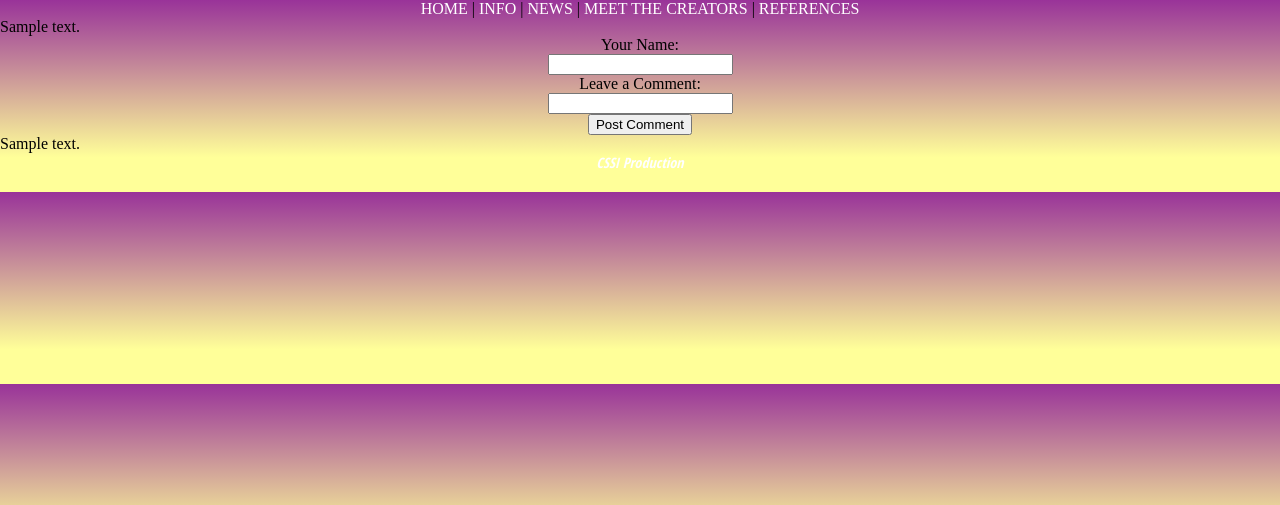
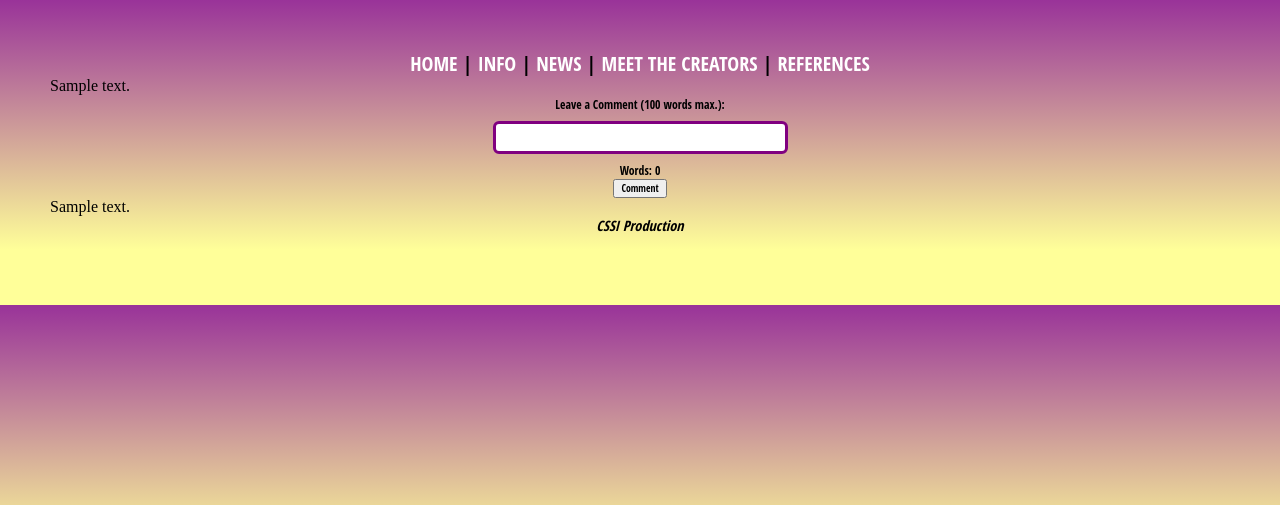
Before and after one commit to acpollmann/BrainProject, a Python web app: template FinalBrain/templates/pages.html in a window 1280 px wide. Shown: the top 505 px of the page. Run offline with Jinja, Linux system fonts and the light colour scheme; the template is opened without the code that fills it: most values are stand-ins (such as "Sample title", 1, 10 or a date in 2020); some libraries are stand-ins or nearby versions.

Commit message:
Amy's work

```diff
--- a/FinalBrain/main.py
+++ b/FinalBrain/main.py
@@ -56,7 +56,7 @@ class PostHandler(webapp2.RequestHandler):
         self.sendResponse(None)
 
     def post(self):
-        self.sendResponse(page_id, self.request.get("comment"))
+        self.sendResponse(self.request.get("comment"))
 
     def sendResponse(self, new_comment):
         # This creates and serves the blog post page
@@ -99,6 +99,7 @@ class AdminHandler(webapp2.RequestHandler):
         news_link = self.request.get("news_link")
         new_news_entry = NewsPost(news_title, news_preview, news_link)
         new_news_entry.store()
+        self.response.out.write( "Thank you. You have submitted a new news article." )
 
 
 app = webapp2.WSGIApplication([
--- a/FinalBrain/source/data.py
+++ b/FinalBrain/source/data.py
@@ -1,10 +1,5 @@
 from google.appengine.ext import ndb
 
-<<<<<<< HEAD
-class Data(ndb.Model):
-    brain_part = ndb.StringProperty()
-    brain_description = ndb.StringProperty()
-=======
 class NewsData(ndb.Model):
     news_title = ndb.StringProperty()
     news_preview = ndb.StringProperty()
@@ -31,4 +26,3 @@ def newsAsHTML():
         html_string += " <p class= 'news_snippets' >" + news_item.news_preview + "</p>"
         html_string += "<span class = 'show-more'> <a href=\"" + news_item.news_link + "\"> Read More...</a></span>"
     return html_string
->>>>>>> 24005286f214974c514fdb6c7cb88f8f291fc22a
--- a/FinalBrain/static/Brain.css
+++ b/FinalBrain/static/Brain.css
@@ -1,3 +1,18 @@
+/* div.transbox {
+  margin: 30px;
+  background-color: #ffffff;
+  border: 10px solid black;
+  opacity: 0.6;
+  filter: alpha(opacity=60); /* For IE8 and earlier */
+/*}
+/*
+div.transbox p {
+  margin: 5%;
+  font-weight: bold;
+  color: #000000;
+}
+*/
+
 a{
  color:white;
 
@@ -36,6 +51,11 @@ a.news{
 
 
 }
+textarea {
+    height: 100%;
+    width: 100%;
+    border: 0px;
+}
 .show-more{
   text-decoration: none;
 }
@@ -50,13 +70,9 @@ p{
   font-size: 20px;
   color: black;
 }
-#homepage{
-  background: linear-gradient(to bottom, #993399 0%, #ffff99 82%);
-}
 body{
   background: linear-gradient(to bottom, #993399 0%, #ffff99 82%);
 }
-
 #area2:hover {
   opacity: 0.2;
 }
@@ -65,12 +81,17 @@ body{
   width: 100%;
 }
 
-
+.comment_style{
+  font-family: 'Open Sans Condensed', sans-serif;
+  font-size-adjust:0.40;
+  font-weight:700;
+  font-style:normal;
+}
 
 body{
-        margin: 0;
+        margin: 40px;
         min-width: 980px;
-        padding: 0;
+        padding: 10px;
 }
 
 p{
@@ -99,7 +120,6 @@ h2{
         font-weight:500;
         font-style:normal;
 }
-
 #header h1, #pixels{
         color: #48941A;
 }
@@ -125,7 +145,11 @@ h2{
         position: fixed;
         right: 20px;
 }
-
+#navigation_bar{
+  font-family: 'Open Sans Condensed', sans-serif;
+  font-style:normal;
+  font-size: 20px;
+}
 #nav li{
         margin: 0 0 15px 0;
 }
@@ -139,13 +163,13 @@ h2{
 		background-size: cover;
         color: white;
         height: 600px;
-        margin: 0 auto;
+        margin: 0;
         padding: 0;
         width: 100%;
 }
 
 #second{
-        background: url("https://images-na.ssl-images-amazon.com/images/I/91ONEZnZWDL.png") 50% 0 no-repeat fixed;
+        background: url("http://sss.ysmu.info/wp-content/uploads/2015/08/neurons-fly-through_3d_model_max_c3082c11-d777-43dc-afd2-7172f7ffb249.jpg") 50% 0 no-repeat fixed;
 		background-size: cover;
         color: white;
         height: 1300px;
@@ -153,6 +177,7 @@ h2{
         overflow: hidden;
         padding: 0;
         width: 100%;
+        opacity: 0.2;
 }
 
 #second .bg{
@@ -165,10 +190,11 @@ h2{
         max-width: 1900px;
 		width: 100%;
         overflow: hidden;
+        opacity: 0.8;
 }
 
 #third{
-        background: url("http://2.bp.blogspot.com/-pN-7EyENcVs/TuJFLimHYeI/AAAAAAAAABg/fDRXDgbO6JE/s1600/3d+brain.png") 50% 0 no-repeat fixed;
+        background: url("http://www.ziptrials.us/wp-content/uploads/2013/03/Neurons.jpg") 50% 0 no-repeat fixed;
 		background-size: cover;
         color: black;
         height: 650px;
@@ -177,14 +203,44 @@ h2{
         overflow: hidden;
         padding: 0;
 }
-
 #fifth{
         background: #ccc;
         height: 400px;
         margin: 0 auto;
         padding: 40px 0 0 0;
 }
+textarea {
+    width: 25%;
+    height: 150px;
+    padding: 6px 12px;
+    margin: 8px 0;
+    box-sizing: border-box;
+    border: 3px solid purple;
+    border-radius: 4px;
+    background-color: white;
+    resize: none;
+    box-sizing: border-box;
+    border-radius: 6px;
+    -webkit-transition: width 0.4s ease-in-out;
+    transition: width 0.4s ease-in-out;
+}
 
+input[type=text] {
+    width: 25%;
+    padding: 6px 12px;
+    margin: 8px 0;
+    box-sizing: border-box;
+    border: 3px solid purple;
+    border-radius: 6px;
+    -webkit-transition: width 0.4s ease-in-out;
+    transition: width 0.4s ease-in-out;
+}
+
+input[type=text]:focus {
+    width: 50%;
+}
+
+/*
 .story{
         margin: 0 auto;
         min-width: 980px;
@@ -196,4 +252,4 @@ h2{
         padding: 100px 0 0 0;
         position: relative;
         width: 350px;
-}
+}*/
--- a/FinalBrain/static/scrolling.js
+++ b/FinalBrain/static/scrolling.js
@@ -1,7 +1,7 @@
 $(document).ready(function(){
         $('#nav').localScroll(800);
-        $('#intro').parallax("50%", 0.1);
-        $('#second').parallax("50%", 0.1);
+        $('#intro').parallax("10%", 0.5);
+        $('#second').parallax("10%", 0.1);
         $('.bg').parallax("50%", 0.4);
         $('#third').parallax("50%", 0.3);
 })
--- a/FinalBrain/templates/pages.html
+++ b/FinalBrain/templates/pages.html
@@ -2,11 +2,12 @@
 <html>
 <head>
 <link rel = 'stylesheet' href = 'resources/Brain.css'>
+<script src="http://code.jquery.com/jquery-latest.min.js" type="text/javascript"></script>
+<script src="script.js"></script>
 <title>{{title}}</title>
 </head>
-<body>
-<nav>
-  <a href="brain?page_id=0">HOME</a> |
+<nav id="navigation_bar">
+  <a id ="one" href="brain?page_id=0">HOME</a> |
   <a href="brain?page_id=1">INFO</a> |
   <a href="brain?page_id=2">NEWS</a> |
   <a href="brain?page_id=3">MEET THE CREATORS</a> |
@@ -15,20 +16,25 @@
 <div class = 'content'>
   {{content}}
 </div>
-    <form align='center'  method="post">
-           <label> Your Name: </label> <br>
-           <input type="text" name= "name"/> <br>
-           <label> Leave a Comment: </label> <br>
-           <input type="text" name= "comment"/><br>
-           <input type="submit" value="Post Comment"/>
-    </form>
 
-        <div id = "comment-container">
-          {{comments}}
-        </div>
+
+
 
 <footer>
-    <p><em>CSSI Production</em></p>
+  <form align='center'  method="post">
+         <label class = 'comment_style' > Leave a Comment (100 words max.): </label> <br>
+         <div id="border">
+      <input type="text" name= "comment" id='text'/><br>
+    </div>
+    <div class = 'comment_style' id="result">
+        Words: <span class = 'comment_style'id="wordCount">0</span><br/>
+    </div>
+         <button class = 'comment_style' class="pure-button pure-button-active"> Comment </button>
+  </form>
+  <div id = "comment-container">
+    {{comments}}
+  </div>
+    <p style=color:black><em>CSSI Production</em></p>
 </footer>
 <script src="https://ajax.googleapis.com/ajax/libs/jquery/2.1.3/jquery.min.js"></script>
 <script src ="resources/Brain.js"></script>
```
Also changed, not shown: FinalBrain/source/pagepost.py (+19 -33 lines), FinalBrain/static/Brain.js (+23 -0 lines), FinalBrain/templates/admin.html (+6 -8 lines), FinalBrain/epicbrain.jpg (added), FinalBrain/neuron1.jpg (added), FinalBrain/neuron2.png (added), FinalBrain/neuron3.jpg (added).
